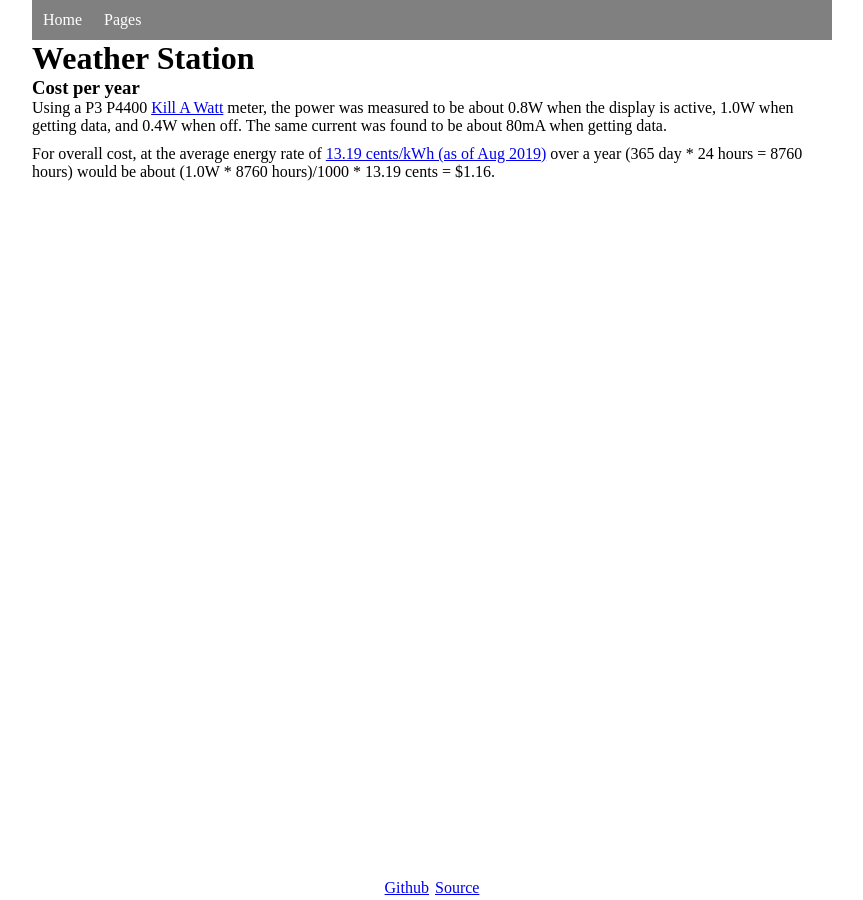
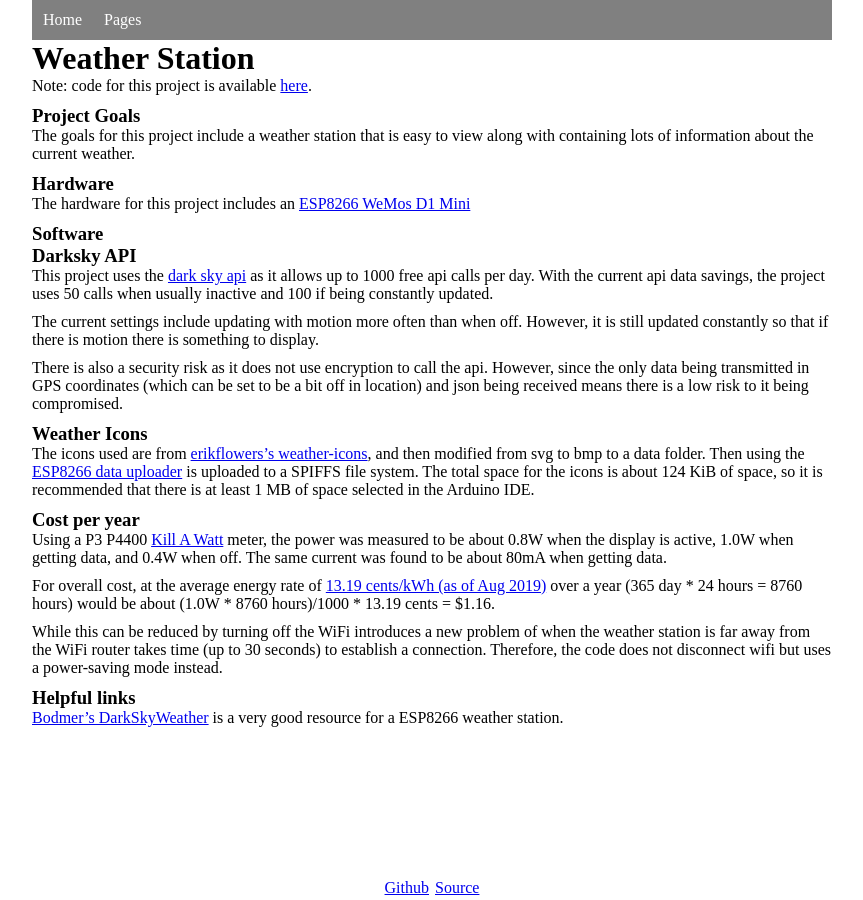
Before and after one commit to mwyoung/mwyoung.github.io, a Jekyll site: the page built from _pages/weather-station.md, in a window 1280 px wide. Shown: the whole page, without its empty margins (208-1071 px from the left). Built offline with Jekyll 4.4.1, drawn with Linux system fonts in a browser that asks for light colours.

Commit message:
Updates to jekyll page, weather station, dotfiles

```diff
--- /dev/null
+++ b/_includes/copy_exclude
@@ -0,0 +1 @@
+*.sw*
--- /dev/null
+++ b/_includes/copy_include
@@ -0,0 +1,4 @@
++ file.ext
++ folder/
++ folder/file.ext
+- *
--- a/_pages/weather-station.md
+++ b/_pages/weather-station.md
@@ -3,6 +3,38 @@ layout: post
 title: "Weather Station"
 date: 2019-09-29
 ---
+Note: code for this project is available
+[here](https://github.com/mwyoung/Weather-Station).
+
+### Project Goals
+The goals for this project include a weather station that is easy to view along with
+containing lots of information about the current weather.
+
+### Hardware
+The hardware for this project includes an [ESP8266 WeMos D1
+Mini](https://wiki.wemos.cc/products:d1:d1_mini)
+
+### Software
+
+### Darksky API
+This project uses the [dark sky api](https://darksky.net/dev) as it allows up to 1000 free
+api calls per day. With the current api data savings, the project uses 50 calls when
+usually inactive and 100 if being constantly updated.
+
+The current settings include updating with motion more often than when off. However, it is
+still updated constantly so that if there is motion there is something to display.
+
+There is also a security risk as it does not use encryption to call the api. However,
+since the only data being transmitted in GPS coordinates (which can be set to be a bit off
+in location) and json being received means there is a low risk to it being compromised.
+
+### Weather Icons
+The icons used are from [erikflowers's
+weather-icons](https://github.com/erikflowers/weather-icons), and then modified from svg
+to bmp to a data folder. Then using the [ESP8266 data
+uploader](https://github.com/esp8266/arduino-esp8266fs-plugin) is uploaded to a SPIFFS
+file system. The total space for the icons is about 124 KiB of space, so it is recommended
+that there is at least 1 MB of space selected in the Arduino IDE.
 
 ### Cost per year
 Using a P3 P4400 [Kill A
@@ -14,3 +46,12 @@ For overall cost, at the average energy rate of [13.19 cents/kWh (as of Aug
 2019)](https://web.archive.org/web/20191020031839/https://www.electricchoice.com/electricity-prices-by-state/)
 over a year (365 day \* 24 hours = 8760 hours) would be about (1.0W * 8760 hours)/1000 \*
 13.19 cents = $1.16.
+
+While this can be reduced by turning off the WiFi introduces a new problem of when the
+weather station is far away from the WiFi router takes time (up to 30 seconds) to
+establish a connection. Therefore, the code does not disconnect wifi but uses a
+power-saving mode instead.
+
+### Helpful links
+[Bodmer's DarkSkyWeather](https://github.com/Bodmer/DarkSkyWeather) is a very good
+resource for a ESP8266 weather station.
```
Also changed, not shown: _pages/dotfiles.md (+25 -7 lines), _pages/jekyll-setup.md (+18 -10 lines), 2 other files.
